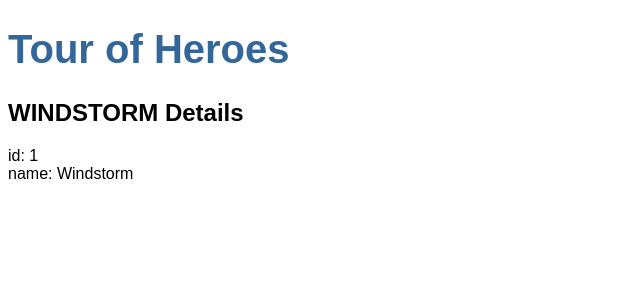
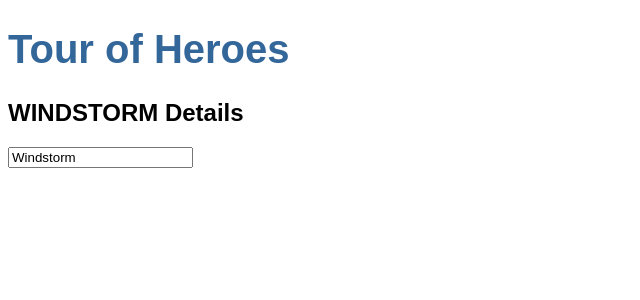
Before and after one commit to kimurakenshi/angular-heroes-demo, an Angular app: page / in a window 1280 px wide. Shown: the top 300 px of the page, without its empty margins (0-640 px from the left). Built offline with nearby package versions, Linux system fonts and the light colour scheme.

Commit message:
two ways data binding

```diff
--- a/src/app/app.module.ts
+++ b/src/app/app.module.ts
@@ -1,4 +1,5 @@
 import { BrowserModule } from '@angular/platform-browser';
+import { FormsModule } from '@angular/forms';
 import { NgModule } from '@angular/core';
 
 
@@ -12,7 +13,8 @@
     HeroesComponent
   ],
   imports: [
-    BrowserModule
+    BrowserModule,
+    FormsModule,
   ],
   providers: [],
   bootstrap: [AppComponent]
--- a/src/app/heroes/heroes.component.html
+++ b/src/app/heroes/heroes.component.html
@@ -1,9 +1,7 @@
 <h2>{{ hero.name | uppercase}} Details</h2>
 
 <div>
-  <span> id: </span> {{hero.id}}
+  <label>
+    <input [(ngModel)]="hero.name" placeholder="name">
+  </label>
 </div>
-
-<div>
-  <span> name: </span>{{hero.name}}
-</div>
```
